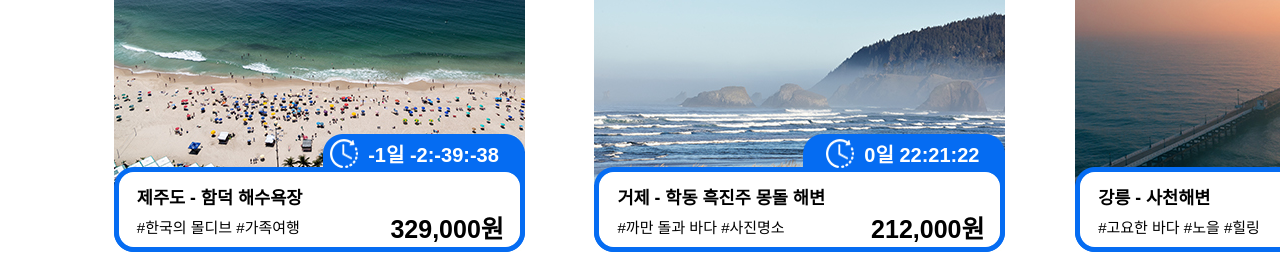
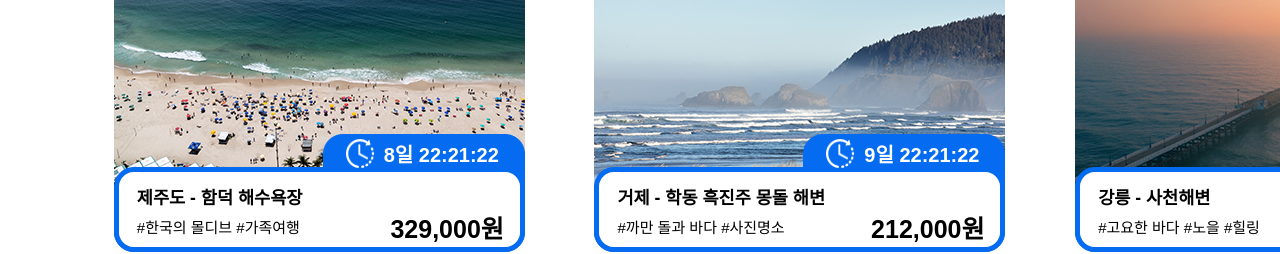
Before and after one commit to ogon38/oceantrip, a plain HTML site: page domestic.html in a window 1280 px wide. Shown: the part 2860-3114 px from the top of the page. Drawn offline with nearby package versions, Linux system fonts and the light colour scheme; a web font is replaced by a local one.

Commit message:
Add files via upload

```diff
--- a/domestic.html
+++ b/domestic.html
@@ -661,7 +661,7 @@ COPYRIGHT 1990-2023 OCEANTRIP. ALL RIGHTS RESERVED.
 function updateDiffTime() {
     remainTimes.forEach((remainTime, index) => {
         // 여기에서 각 요소에 대한 서로 다른 시간을 계산하고 설정합니다.
-        const masTimes = ["2024-06-04", "2024-06-05", "2024-06-04"]; // 각 요소에 대한 날짜를 배열로 설정
+        const masTimes = ["2024-06-13", "2024-06-14", "2024-06-13"]; // 각 요소에 대한 날짜를 배열로 설정
 
         const masTime = new Date(masTimes[index]); // 각 요소에 대한 날짜 설정
         const todayTime = new Date();
```
